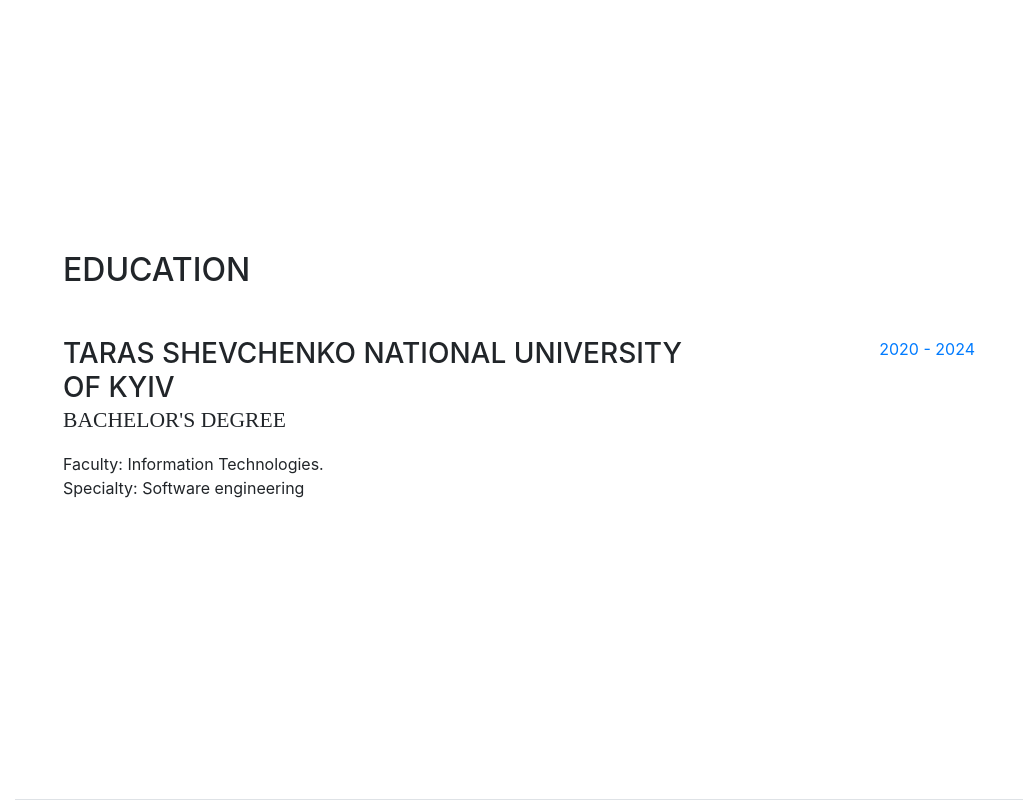
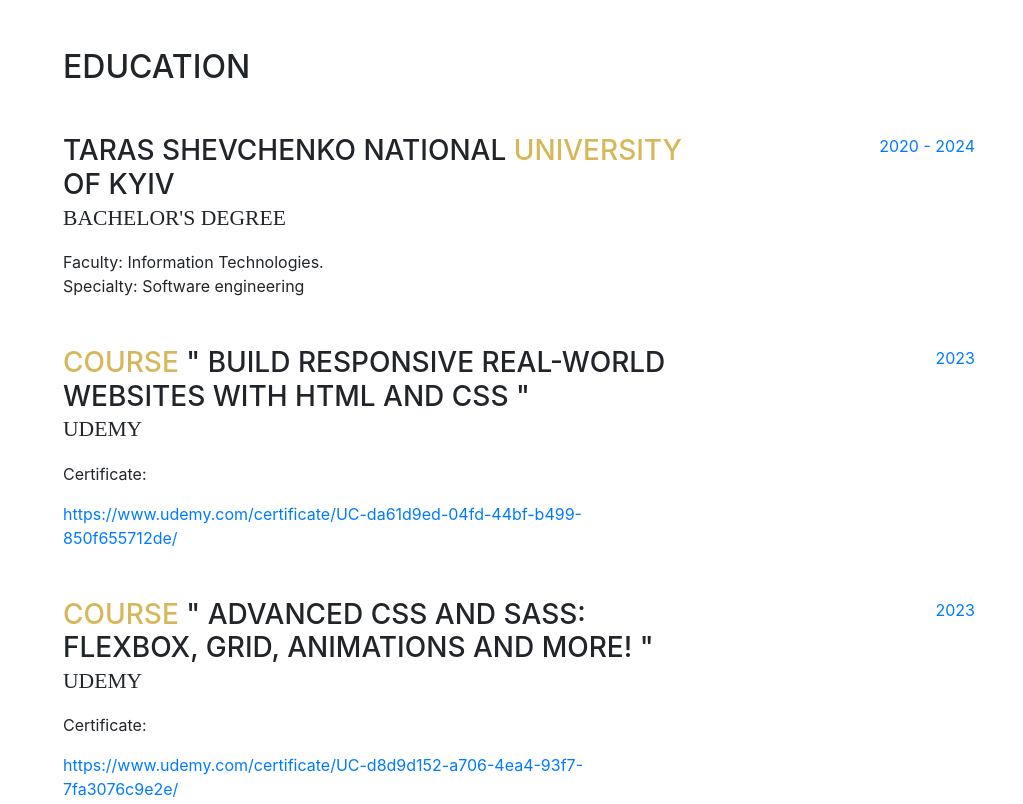
Before and after one commit to ilianchik/Portfolio, a website with bundled scripts: page index.html in a window 1280 px wide. Shown: the part 1600-2404 px from the top of the page, without its empty margins (257-1280 px from the left). Built offline with nearby package versions, Linux system fonts and the light colour scheme; a web font is replaced by a local one.

Commit message:
final result

```diff
--- a/index.html
+++ b/index.html
@@ -142,6 +142,14 @@
               </a>
             </li>
             <li class="list-inline-item">
+              <a target="_blank" href="https://t.me/ilianchik">
+                <span class="fa-stack fa-lg">
+                  <i class="fa fa-circle fa-stack-2x"></i>
+                  <i class="fa fa-telegram fa-stack-1x fa-inverse"></i>
+                </span>
+              </a>
+            </li>
+            <li class="list-inline-item">
               <a
                 target="_blank"
                 href="https://www.linkedin.com/in/ilia-kozachyshyn-a4b025283"
@@ -230,7 +238,10 @@
 
           <div class="resume-item d-flex flex-column flex-md-row mb-5">
             <div class="resume-content mr-auto">
-              <h3 class="mb-0">Taras Shevchenko National University of Kyiv</h3>
+              <h3 class="mb-0">
+                Taras Shevchenko National
+                <span style="color: #d6b85a">University</span> of Kyiv
+              </h3>
               <div class="subheading mb-3">bachelor's degree</div>
               <div>
                 Faculty: Information Technologies. <br />
@@ -239,6 +250,47 @@
             </div>
             <div class="resume-date text-md-right">
               <span class="text-primary">2020 - 2024</span>
+            </div>
+          </div>
+
+          <div class="resume-item d-flex flex-column flex-md-row mb-5">
+            <div class="resume-content mr-auto">
+              <h3 class="mb-0">
+                <span style="color: #d6b85a">Course </span> " Build Responsive
+                Real-World Websites with HTML and CSS "
+              </h3>
+              <div class="subheading mb-3">Udemy</div>
+              <div>
+                <p>Сertificate:</p>
+                <a
+                  target="_blank"
+                  href="https://www.udemy.com/certificate/UC-da61d9ed-04fd-44bf-b499-850f655712de/"
+                  >https://www.udemy.com/certificate/UC-da61d9ed-04fd-44bf-b499-850f655712de/</a
+                >
+              </div>
+            </div>
+            <div class="resume-date text-md-right">
+              <span class="text-primary">2023</span>
+            </div>
+          </div>
+          <div class="resume-item d-flex flex-column flex-md-row mb-5">
+            <div class="resume-content mr-auto">
+              <h3 class="mb-0">
+                <span style="color: #d6b85a">Course </span> " Advanced CSS and
+                Sass: Flexbox, Grid, Animations and More! "
+              </h3>
+              <div class="subheading mb-3">Udemy</div>
+              <div>
+                <p>Сertificate:</p>
+                <a
+                  target="_blank"
+                  href="https://www.udemy.com/certificate/UC-d8d9d152-a706-4ea4-93f7-7fa3076c9e2e/"
+                  >https://www.udemy.com/certificate/UC-d8d9d152-a706-4ea4-93f7-7fa3076c9e2e/</a
+                >
+              </div>
+            </div>
+            <div class="resume-date text-md-right">
+              <span class="text-primary">2023</span>
             </div>
           </div>
         </div>
```
